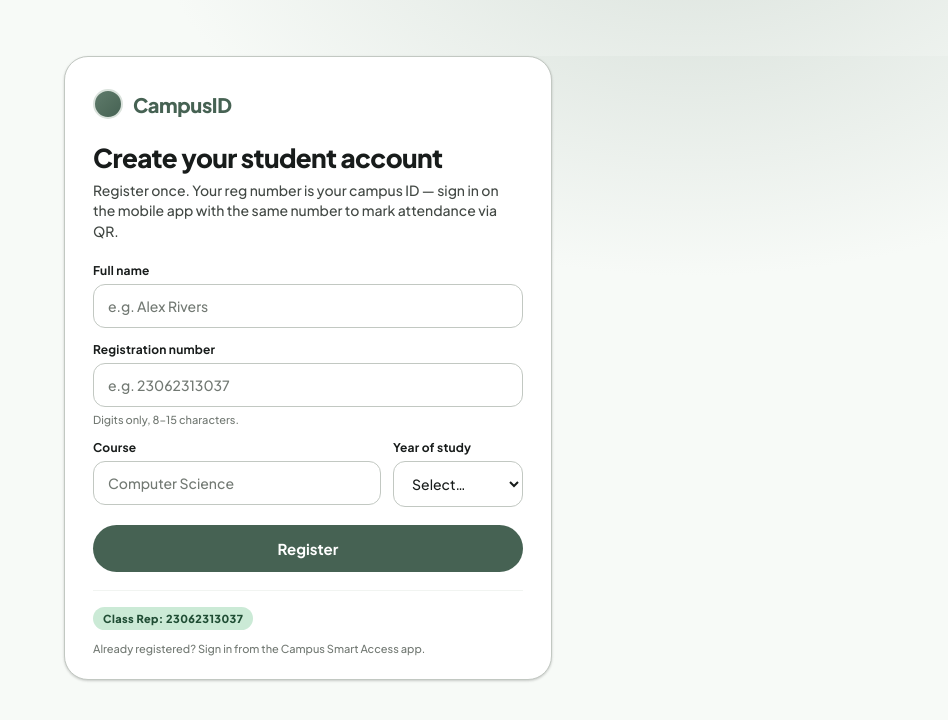
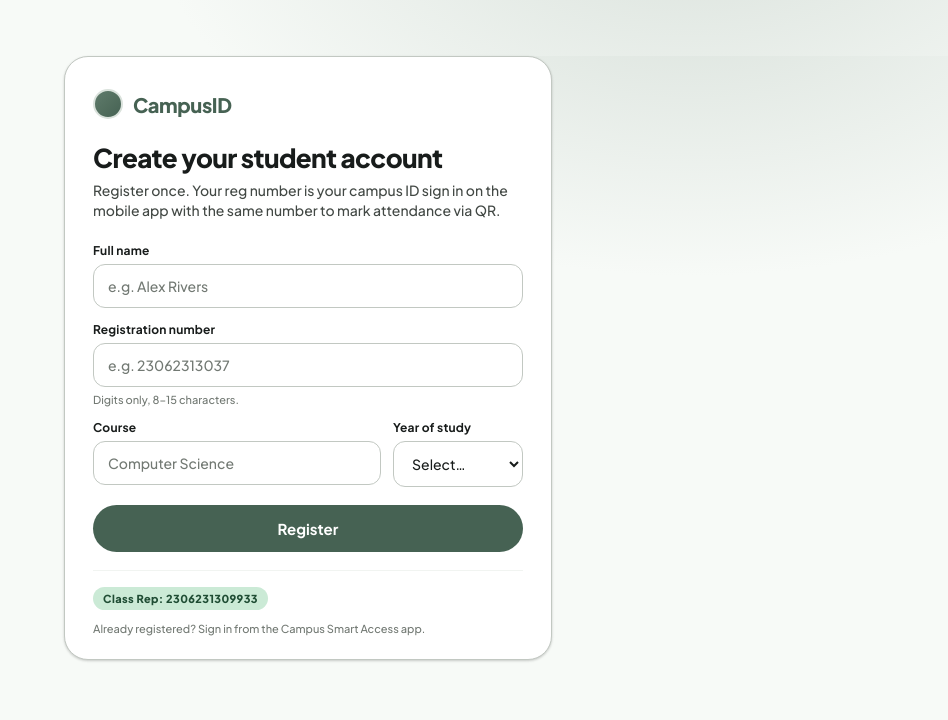
Before and after one commit to fab-ani/REGISTRATION, a Next.js app: page / in a window 1280 px wide. Shown: the top 720 px of the page, without its empty margins (332-1280 px from the left). Built offline with nearby package versions, Linux system fonts and the light colour scheme.

Commit message:
fix: update registration number and improve subtitle clarity on RegisterPage

```diff
--- a/app/page.js
+++ b/app/page.js
@@ -2,7 +2,7 @@
 
 import { useState } from 'react';
 
-const CR_REG_NUMBER = '23062313037';
+const CR_REG_NUMBER = '2306231309933';
 
 export default function RegisterPage() {
   const [form, setForm] = useState({
@@ -80,7 +80,7 @@ export default function RegisterPage() {
 
         <h1 className="title">Create your student account</h1>
         <p className="subtitle">
-          Register once. Your reg number is your campus ID — sign in on the
+          Register once. Your reg number is your campus ID sign in on the
           mobile app with the same number to mark attendance via QR.
         </p>
 
```
